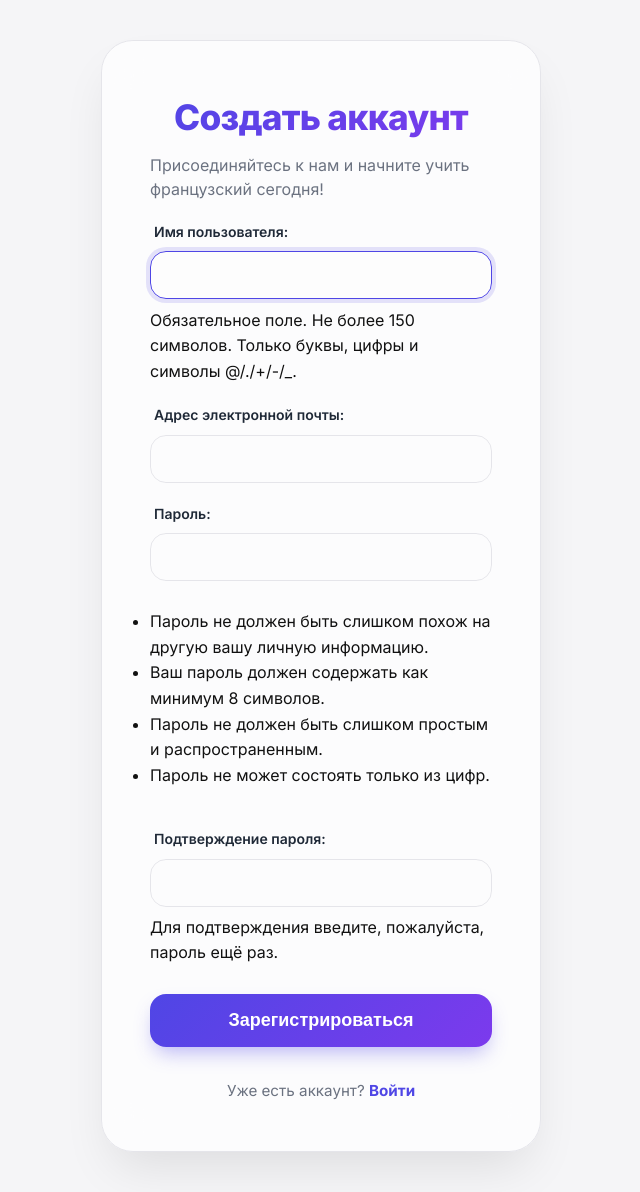
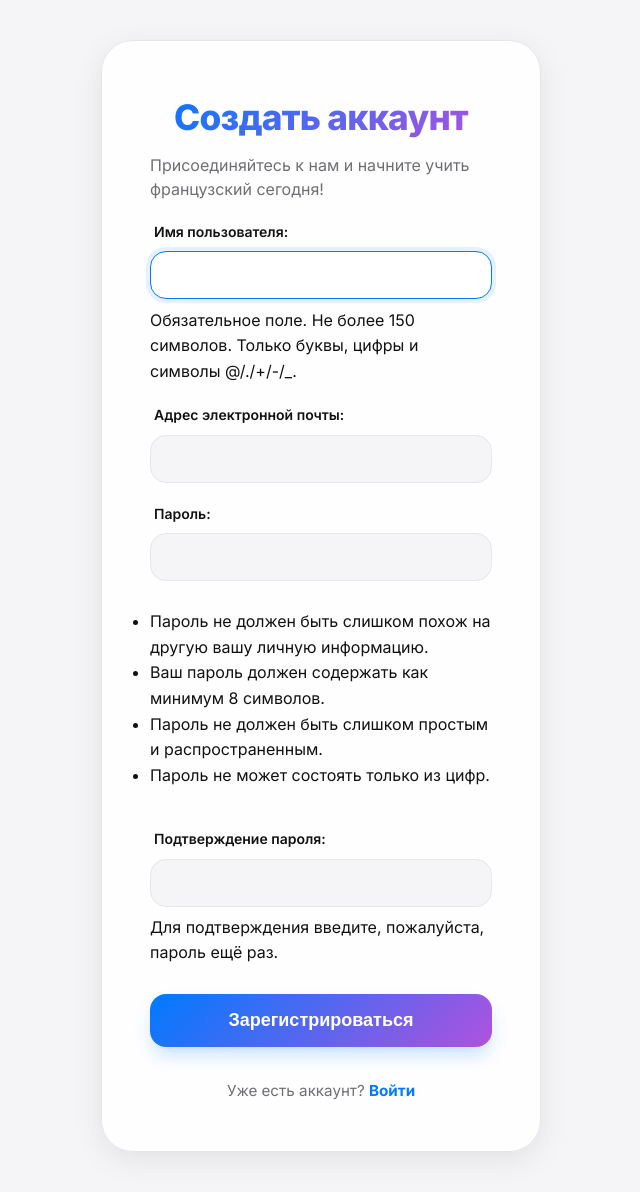
Before and after one commit to bohdanadamenko/Learn_French, a Django app: page /auth/signup/ in a window 1280 px wide. Shown: the part 70-1262 px from the top of the page, without its empty margins (319-959 px from the left). Run offline with Django 5.2, Linux system fonts and the light colour scheme; some libraries are stand-ins or nearby versions.

Commit message:
style: refine light theme aesthetics for auth pages

```diff
--- a/apps/users/templates/users/base_auth.html
+++ b/apps/users/templates/users/base_auth.html
@@ -9,25 +9,27 @@
     <link rel="stylesheet" href="{% static 'core/css/styles_unified.css' %}?v=5">
     <style>
         :root {
-            --glass-bg: rgba(255, 255, 255, 0.7);
-            --glass-border: rgba(255, 255, 255, 0.4);
-            --accent-primary: #4f46e5;
-            --accent-secondary: #7c3aed;
-            --text-dark: #1f2937;
-            --text-muted: #6b7280;
-            --card-shadow: 0 25px 50px -12px rgba(0, 0, 0, 0.1);
+            --glass-bg: rgba(255, 255, 255, 0.9);
+            --glass-border: #E5E5EA;
+            --accent-primary: #007AFF;
+            --accent-secondary: #AF52DE;
+            --text-dark: #111111;
+            --text-muted: #6e6e73;
+            --card-shadow: 0 8px 30px rgba(0, 0, 0, 0.08);
         }
 
         [data-theme="dark"] {
             --glass-bg: rgba(17, 24, 39, 0.75);
             --glass-border: rgba(255, 255, 255, 0.1);
+            --accent-primary: #4f46e5;
+            --accent-secondary: #7c3aed;
             --text-dark: #f3f4f6;
             --text-muted: #9ca3af;
             --card-shadow: 0 25px 50px -12px rgba(0, 0, 0, 0.5);
         }
 
         .auth-container {
-            min-height: calc(100vh - var(--header-height));
+            min-height: calc(100vh - 70px);
             display: flex;
             align-items: center;
             justify-content: center;
@@ -110,18 +112,27 @@
             padding: 14px 18px;
             border-radius: 16px;
             border: 1px solid var(--glass-border);
-            background: rgba(255, 255, 255, 0.05);
+            background: #F5F5F7;
             color: var(--text-dark);
             font-size: 1rem;
             transition: all 0.3s ease;
             outline: none;
         }
 
+        [data-theme="dark"] .auth-form input {
+            background: rgba(255, 255, 255, 0.05);
+        }
+
         .auth-form input:focus {
             border-color: var(--accent-primary);
+            box-shadow: 0 0 0 4px rgba(0, 122, 255, 0.1);
+            background: #FFFFFF;
+            transform: translateY(-1px);
+        }
+
+        [data-theme="dark"] .auth-form input:focus {
+            background: rgba(255, 255, 255, 0.1);
             box-shadow: 0 0 0 4px rgba(79, 70, 229, 0.15);
-            background: rgba(255, 255, 255, 0.1);
-            transform: translateY(-1px);
         }
 
         .auth-btn {
@@ -135,11 +146,19 @@
             font-weight: 700;
             cursor: pointer;
             transition: all 0.4s cubic-bezier(0.175, 0.885, 0.32, 1.275);
+            box-shadow: 0 10px 20px -5px rgba(0, 122, 255, 0.3);
+        }
+
+        [data-theme="dark"] .auth-btn {
             box-shadow: 0 10px 20px -5px rgba(79, 70, 229, 0.4);
         }
 
         .auth-btn:hover {
             transform: translateY(-3px) scale(1.02);
+            box-shadow: 0 20px 30px -10px rgba(0, 122, 255, 0.4);
+        }
+
+        [data-theme="dark"] .auth-btn:hover {
             box-shadow: 0 20px 30px -10px rgba(79, 70, 229, 0.5);
         }
 
```
Also changed, not shown: other parts of apps/users/templates/users/base_auth.html (+13 -13 lines).
